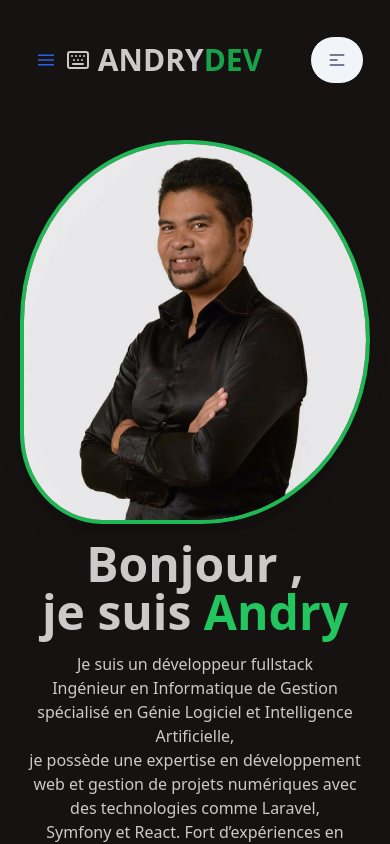
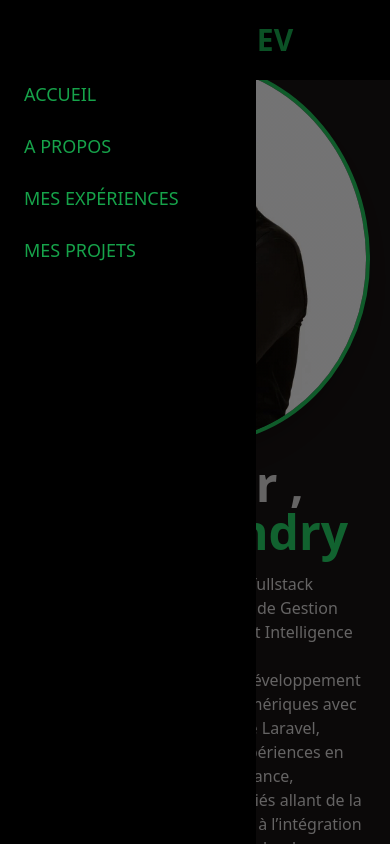
Before and after one commit to rakotoarisoandry85/Portfolio, a React (Vite) app: page / in a window 390 px wide. Both pictures are taken after a click on the button "Toggle menu". Shown: the top 844 px of the page. Built offline with nearby package versions, Linux system fonts and the light colour scheme.

Commit message:
update navbar desktop and  responsive

```diff
--- a/src/components/Navbar.tsx
+++ b/src/components/Navbar.tsx
@@ -1,70 +1,95 @@
-import { Keyboard } from "lucide-react"
+import { useState } from "react";
+import { Keyboard } from "lucide-react";
 
-function Navbar() {
+function Navbar(): JSX.Element {
+  const [isMobileMenuOpen, setIsMobileMenuOpen] = useState(false);
+
+  const scrollToSection = (id: string): void => {
+    const element = document.getElementById(id);
+    if (element) {
+      element.scrollIntoView({ behavior: "smooth", block: "start" });
+      setIsMobileMenuOpen(false); // ferme le menu après clic
+    }
+  };
+
   return (
-    <div className="flex justify-center md:justify-between items-center p-4 mt-0 ">
-        {/* <div className="fixed top-0 z-50 w-full bg-white/90 text-slate-600 backdrop-blur-lg backdrop-saturate-150"> */}
+    <>
+      {/* Navbar fixe */}
+      <div className="fixed top-0 left-0 right-0 flex items-center justify-between px-6 md:px-16 py-4 bg-black z-[10000]">
 
-        <div className="md:hidden items-center">
-            <button className="flex items-center p-3 text-blue-600 navbar-burger" >
-                <svg className="block w-4 h-4 fill-current" viewBox="0 0 20 20" xmlns="http://www.w3.org/2000/svg">
+        {/* Burger à gauche */}
+        <button
+          onClick={() => setIsMobileMenuOpen(!isMobileMenuOpen)}
+          className="md:hidden p-3 text-green-600 focus:outline-none"
+          aria-label="Toggle menu"
+          aria-expanded={isMobileMenuOpen}
+        >
+          {isMobileMenuOpen ? (
+            // Croix pour fermer
+            <svg className="w-6 h-6 fill-current" viewBox="0 0 24 24">
+              <path
+                fillRule="evenodd"
+                d="M18.364 5.636a1 1 0 00-1.414 0L12 10.586 7.05 5.636A1 1 0 105.636 7.05L10.586 12l-4.95 4.95a1 1 0 101.414 1.414L12 13.414l4.95 4.95a1 1 0 001.414-1.414L13.414 12l4.95-4.95a1 1 0 000-1.414z"
+              />
+            </svg>
+          ) : (
+            // Hamburger pour ouvrir
+            <svg className="w-6 h-6 fill-current" viewBox="0 0 20 20">
               <title>Mobile menu</title>
-                    <path d="M0 3h20v2H0V3zm0 6h20v2H0V9zm0 6h20v2H0v-2z"></path>
+              <path d="M0 3h20v2H0V3zm0 6h20v2H0V9zm0 6h20v2H0v-2z" />
             </svg>
+          )}
         </button>
-        </div>
 
-
+     {/* Logo à gauche */}
         <a href="#" className="flex items-center font-bold text-3xl md:text-2xl">
                 <Keyboard className="mr-2" />
                 ANDRY <span className="text-green-600"> DEV</span>
         </a>
-        <div className="ml-12">
-            <ul className="hidden md:flex space-x-4 ">
+
+       {/* Liens de navigation visibles sur desktop */}
+        <nav className="ml-12">
+            <ul className="hidden md:flex space-x-4 uppercase ">
                 <li>
-                    <a href="#Home" className="btn btn-sm btn-ghost"> Accueil</a>
+                    <a onClick={() => scrollToSection("Home")} className="btn btn-sm relative cursor-pointer text-green-600 after:block after:absolute after:left-0 after:-bottom-1 after:w-0 after:h-[2px] after:bg-green-600 after:transition-all after:duration-300 hover:after:w-full"> Accueil</a>
                 </li>
                 <li>
-                    <a href="#About" className="btn btn-sm btn-ghost"> A propos</a>
+                    <a onClick={() => scrollToSection("About")} className="btn btn-sm relative cursor-pointer text-green-600 after:block after:absolute after:left-0 after:-bottom-1 after:w-0 after:h-[2px] after:bg-green-600 after:transition-all after:duration-300 hover:after:w-full"> A propos</a>
                 </li>
                 <li>
-                    <a href="#Experiences" className="btn btn-sm btn-ghost"> Mes experiences</a>
+                    <a onClick={() => scrollToSection("Experiences")}  className="btn btn-sm relative cursor-pointer text-green-600 after:block after:absolute after:left-0 after:-bottom-1 after:w-0 after:h-[2px] after:bg-green-600 after:transition-all after:duration-300 hover:after:w-full"> Mes experiences</a>
                 </li>
                 <li>
-                    <a href="#Projects" className="btn btn-sm btn-ghost"> Mes projets</a>
+                    <a onClick={() => scrollToSection("Projects")} className="btn btn-sm relative cursor-pointer text-green-600 after:block after:absolute after:left-0 after:-bottom-1 after:w-0 after:h-[2px] after:bg-green-600 after:transition-all after:duration-300 hover:after:w-full"> Mes projets</a>
                 </li>
+            </ul>
+        </nav>
 
-            </ul>
       </div>
 
-        <div  role="button" className="btn bg-slate-100 hover:bg-slate-200 text-slate-600">
-                            <svg xmlns="http://www.w3.org/2000/svg" className="w-5 h-5" fill="none" viewBox="0 0 24 24"
-                                stroke="currentColor">
-                                <path stroke-linecap="round" stroke-linejoin="round" stroke-width="2"
-                                    d="M4 6h16M4 12h8m-8 6h16" />
-                            </svg>
+      {/* Menu mobile avec effet slide depuis la gauche */}
+      <div
+        className={`fixed top-0 left-0 h-full w-64 bg-black z-[10001] transform transition-transform duration-300 ease-in-out md:hidden
+          ${isMobileMenuOpen ? "translate-x-0" : "-translate-x-full"}`}
+      >
+        <nav className="flex flex-col mt-20 space-y-6 px-6">
+          <a onClick={() => scrollToSection("Home")} className="cursor-pointer text-green-600 uppercase text-lg hover:underline">Accueil</a>
+          <a onClick={() => scrollToSection("About")} className="cursor-pointer text-green-600 uppercase text-lg hover:underline">A propos</a>
+          <a onClick={() => scrollToSection("Experiences")} className="cursor-pointer text-green-600 uppercase text-lg hover:underline">Mes expériences</a>
+          <a onClick={() => scrollToSection("Projects")} className="cursor-pointer text-green-600 uppercase text-lg hover:underline">Mes projets</a>
+        </nav>
       </div>
 
-        <div className=" hidden ml-12">
-            <ul className="dropdown dropdown-bottom md:dropdown-end ">
-                <li>
-                    <a href="#Home" className="btn btn-sm btn-ghost"> Accueil</a>
-                </li>
-                <li>
-                    <a href="#About" className="btn btn-sm btn-ghost"> A propos</a>
-                </li>
-                <li>
-                    <a href="#Experiences" className="btn btn-sm btn-ghost"> Mes experiences</a>
-                </li>
-                <li>
-                    <a href="#Projects" className="btn btn-sm btn-ghost"> Mes projets</a>
-                </li>
-
-            </ul>
-        </div>
-        {/* </div>     */}
-    </div>
-  )
+      {/* Overlay semi-transparent quand menu ouvert */}
+      {isMobileMenuOpen && (
+        <div
+          className="fixed inset-0 bg-black bg-opacity-50 z-[10000] md:hidden"
+          onClick={() => setIsMobileMenuOpen(false)}
+          aria-hidden="true"
+        />
+      )}
+    </>
+  );
 }
 
-export default Navbar
+export default Navbar;
```
Lines whose indentation alone changed are shown as unchanged.
